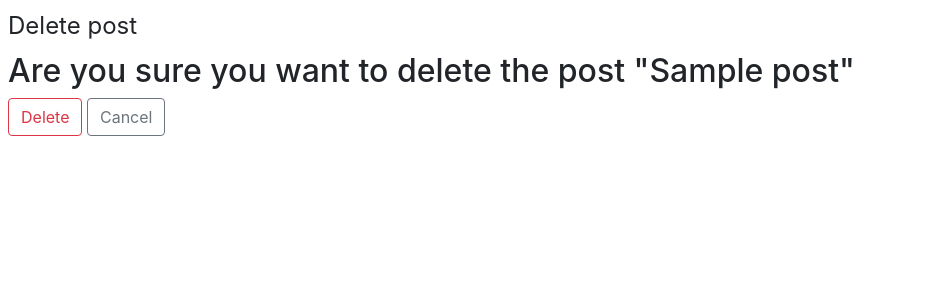
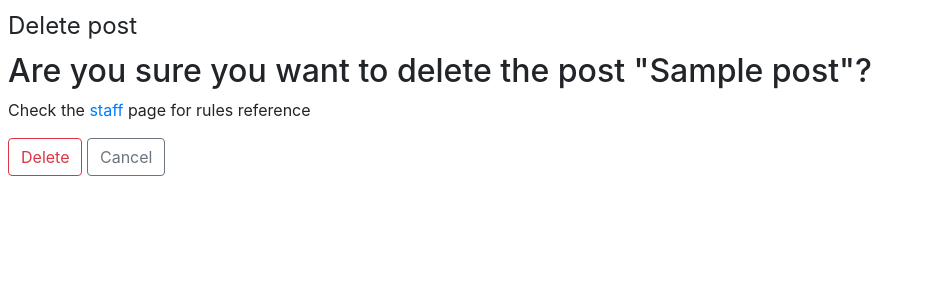
Before and after one commit to kroften4/Traktor-social-net, a Django app: page /post/1/delete in a window 1280 px wide. Shown: the part 71-371 px from the top of the page, without its empty margins (0-926 px from the left). Run offline with Django 5.2, Linux system fonts and the light colour scheme; a user stored in the database is signed in; tables that the repository leaves empty hold one stand-in row (values such as "Sample post").

Commit message:
Add a hint for discovering 'staff' page

```diff
--- a/traktor_sn/posts/templates/posts/post_confirm_delete.html
+++ b/traktor_sn/posts/templates/posts/post_confirm_delete.html
@@ -11,7 +11,8 @@
         {% csrf_token %}
         <fieldset>
             <legend>Delete post</legend>
-            <h2>Are you sure you want to delete the post "{{ object.title }}"</h2>
+            <h2>Are you sure you want to delete the post "{{ object.title }}"?</h2>
+            <p>Check the <a href="{% url 'staff-info' %}">staff</a> page for rules reference</p>
         </fieldset>
         <button type="submit" class="btn btn-outline-danger">Delete</button>
         <a href="{% url 'post-detail' object.id %}" class="btn btn-outline-secondary">Cancel</a>
```
